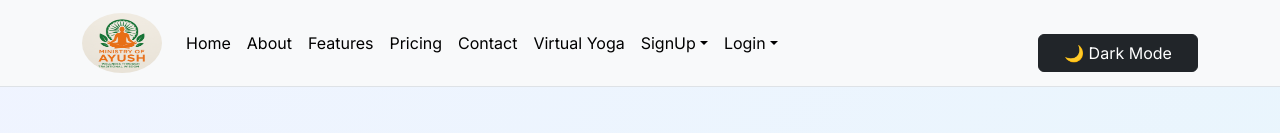
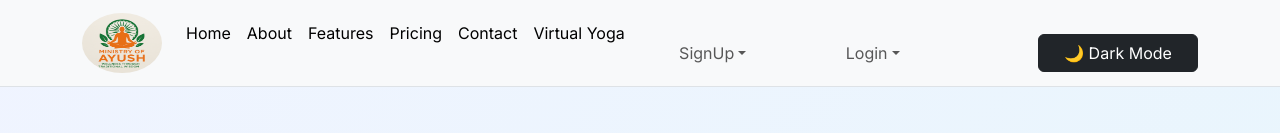
Before and after one commit to Suraj-Kumar83/Ayush_Startup, a React (Create React App) app in the folder frontend/: page / in a window 1280 px wide. Shown: the top 133 px of the page. Built offline with nearby package versions, Linux system fonts and the light colour scheme; no server answers.

Commit message:
Update Trail

```diff
--- a/frontend/src/Landing_Page/home/Features.js
+++ b/frontend/src/Landing_Page/home/Features.js
@@ -1,5 +1,6 @@
 import React from "react";
 import { Link } from "react-router-dom";
+
 function Features() {
   return (
     <div className="container mt-2">
@@ -7,21 +8,23 @@ function Features() {
         <div className="col-6">
           <img
             src="Media/features.jpg"
+            alt="Features"
             style={{
               width: "90%",
               height: "80%",
               borderRadius: "30px",
               marginLeft: "70px",
               border: "solid green",
-              borderBlockStyle: "outset ",
+              borderBlockStyle: "outset",
             }}
           />
         </div>
 
-        <div className="col-6 ">
+        <div className="col-6">
           <div className="row" style={{ marginLeft: "20px" }}>
             <h1 className="mb-3 fs-2">Everything You Need in One Place</h1>
-            <p>All the tools and support you need to grow. </p>
+            <p>All the tools and support you need to grow.</p>
+
             <div className="row" style={{ marginLeft: "20px" }}>
               <ul>
                 <li>
@@ -42,8 +45,9 @@ function Features() {
                 </li>
               </ul>
             </div>
+
             <Link to="/features" style={{ textDecoration: "none" }}>
-              Features<i class="fa-solid fa-arrow-right"></i>
+              Features <i className="fa-solid fa-arrow-right"></i>
             </Link>
           </div>
         </div>
--- a/frontend/src/Landing_Page/home/Hero.js
+++ b/frontend/src/Landing_Page/home/Hero.js
@@ -14,7 +14,7 @@ function Hero() {
       <div className="row text-center">
         <img
           src="Media/startup-bg.png"
-          alt="Hero Image"
+          alt="Startup platform banner"
           className="mb-5"
           style={{
             borderRadius: "100px",
@@ -24,11 +24,14 @@ function Hero() {
             border: "solid green",
           }}
         />
+
         <h1 className="mt-5">Launch Your Startup Journey Today</h1>
+
         <p>
           Join hundreds of innovators building their future. We provide the
           tools, resources, and network to get your idea off the ground.
         </p>
+
         <button
           className="p-2 btn btn-primary fs-15 mb-5 col-lg-6 col-md-12"
           style={{ width: "15%", margin: "0 auto" }}
--- a/frontend/src/Landing_Page/home/Navbar.js
+++ b/frontend/src/Landing_Page/home/Navbar.js
@@ -1,8 +1,9 @@
 import React, { useState, useEffect } from "react";
-import { useNavigate } from "react-router-dom";
+import { useNavigate, Link } from "react-router-dom";
 import axios from "axios";
 import { useAuth } from "../../context/AuthContext";
 import { toast } from "react-toastify";
+
 const backendURL = process.env.REACT_APP_BACKEND_URL;
 
 function Navbar() {
@@ -21,11 +22,8 @@ function Navbar() {
       });
 
       if (res.data.success) {
-        // Remove all token types
         localStorage.removeItem("authToken");
-        localStorage.removeItem("govToken")
-
-        // Update global auth state
+        localStorage.removeItem("govToken");
         setIsAuthenticated(false);
         navigate("/");
       }
@@ -33,36 +31,6 @@ function Navbar() {
       console.error("Logout failed", err);
       toast.error("Logout failed. Try again.");
     }
-  };
-
-  const handleSignupClick = () => {
-    alert("Signup for registering your startup.");
-    navigate("/signup");
-  };
-
-  const handleGovSignupClick = () => {
-    alert("Signup to access Government AYUSH features.");
-    navigate("/govsignup");
-  };
-
-  const handleProposalSignupClick = () => {
-    alert("Please login/signup to submit your proposal idea.");
-    navigate("/signUp?redirectTo=proposal");
-  };
-
-  const handleLoginClick = () => {
-    alert("Login to register your startup.");
-    navigate("/login");
-  };
-
-  const handleGovLoginClick = () => {
-    alert("Login to access Government AYUSH features.");
-    navigate("/govlogin");
-  };
-
-  const handleProposalLoginClick = () => {
-    alert("Login/signup required to propose your idea.");
-    navigate("/login?redirectTo=proposal");
   };
 
   if (loading) return null;
@@ -74,13 +42,16 @@ function Navbar() {
       }`}
     >
       <div className="container">
-        <a className="navbar-brand" href="#">
+
+        {/* Logo */}
+        <Link className="navbar-brand" to="/">
           <img
             src="/logo.png"
-            alt="Logo"
+            alt="Company logo"
             style={{ width: "80px", height: "60px", borderRadius: "50%" }}
           />
-        </a>
+        </Link>
+
         <button
           className="navbar-toggler"
           type="button"
@@ -92,123 +63,93 @@ function Navbar() {
 
         <div className="collapse navbar-collapse" id="navbarSupportedContent">
           <ul className="navbar-nav me-auto mb-2 mb-lg-0">
+
             <li className="nav-item">
-              <a className="nav-link active" onClick={() => navigate("/")}>
-                Home
-              </a>
-            </li>
-            <li className="nav-item">
-              <a className="nav-link active" onClick={() => navigate("/about")}>
-                About
-              </a>
-            </li>
-            <li className="nav-item">
-              <a
-                className="nav-link active"
-                onClick={() => navigate("/features")}
-              >
-                Features
-              </a>
-            </li>
-            <li className="nav-item">
-              <a
-                className="nav-link active"
-                onClick={() => navigate("/pricing")}
-              >
-                Pricing
-              </a>
-            </li>
-            <li className="nav-item">
-              <a
-                className="nav-link active"
-                onClick={() => navigate("/contact")}
-              >
-                Contact
-              </a>
+              <Link className="nav-link active" to="/">Home</Link>
             </li>
 
             <li className="nav-item">
-              <a
-                className="nav-link active"
-                onClick={() => navigate("/virtual-yoga")}
-              >
+              <Link className="nav-link active" to="/about">About</Link>
+            </li>
+
+            <li className="nav-item">
+              <Link className="nav-link active" to="/features">Features</Link>
+            </li>
+
+            <li className="nav-item">
+              <Link className="nav-link active" to="/pricing">Pricing</Link>
+            </li>
+
+            <li className="nav-item">
+              <Link className="nav-link active" to="/contact">Contact</Link>
+            </li>
+
+            <li className="nav-item">
+              <Link className="nav-link active" to="/virtual-yoga">
                 Virtual Yoga
-              </a>
+              </Link>
             </li>
 
             {!isAuthenticated && (
               <>
                 {/* Signup Dropdown */}
                 <li className="nav-item dropdown">
-                  <a
-                    className="nav-link dropdown-toggle active"
-                    role="button"
+                  <button
+                    className="nav-link dropdown-toggle btn btn-link"
                     data-bs-toggle="dropdown"
                   >
                     SignUp
-                  </a>
+                  </button>
+
                   <ul className="dropdown-menu">
                     <li>
-                      <a className="dropdown-item" onClick={handleSignupClick}>
+                      <button className="dropdown-item" onClick={() => navigate("/signup")}>
                         Register Startup SignUp
-                      </a>
+                      </button>
                     </li>
                     <li>
-                      <a
-                        className="dropdown-item"
-                        onClick={handleGovSignupClick}
-                      >
+                      <button className="dropdown-item" onClick={() => navigate("/govsignup")}>
                         Government Features SignUp
-                      </a>
+                      </button>
                     </li>
                     <li>
-                      <a
-                        className="dropdown-item"
-                        onClick={handleProposalSignupClick}
-                      >
+                      <button className="dropdown-item" onClick={() => navigate("/signUp?redirectTo=proposal")}>
                         Proposal Idea SignUp
-                      </a>
+                      </button>
                     </li>
                   </ul>
                 </li>
 
                 {/* Login Dropdown */}
                 <li className="nav-item dropdown">
-                  <a
-                    className="nav-link dropdown-toggle active"
-                    role="button"
+                  <button
+                    className="nav-link dropdown-toggle btn btn-link"
                     data-bs-toggle="dropdown"
                   >
                     Login
-                  </a>
+                  </button>
+
                   <ul className="dropdown-menu">
                     <li>
-                      <a className="dropdown-item" onClick={handleLoginClick}>
+                      <button className="dropdown-item" onClick={() => navigate("/login")}>
                         Register Startup Login
-                      </a>
+                      </button>
                     </li>
                     <li>
-                      <a
-                        className="dropdown-item"
-                        onClick={handleGovLoginClick}
-                      >
+                      <button className="dropdown-item" onClick={() => navigate("/govlogin")}>
                         Government Features Login
-                      </a>
+                      </button>
                     </li>
                     <li>
-                      <a
-                        className="dropdown-item"
-                        onClick={handleProposalLoginClick}
-                      >
+                      <button className="dropdown-item" onClick={() => navigate("/login?redirectTo=proposal")}>
                         Proposal Idea Login
-                      </a>
+                      </button>
                     </li>
                   </ul>
                 </li>
               </>
             )}
 
-            {/* Logout Button when Authenticated */}
             {isAuthenticated && (
               <li className="nav-item">
                 <button
@@ -222,7 +163,7 @@ function Navbar() {
             )}
           </ul>
 
-          {/* Dark Mode Toggle */}
+          {/* Dark Mode */}
           <button
             className={`btn btn-${darkMode ? "light" : "dark"}`}
             onClick={() => setDarkMode(!darkMode)}
```
Also changed, not shown: frontend/src/Landing_Page/home/BenefitsSection.js (+14 -10 lines).
